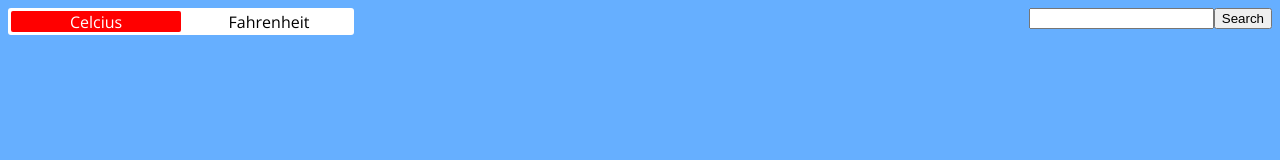
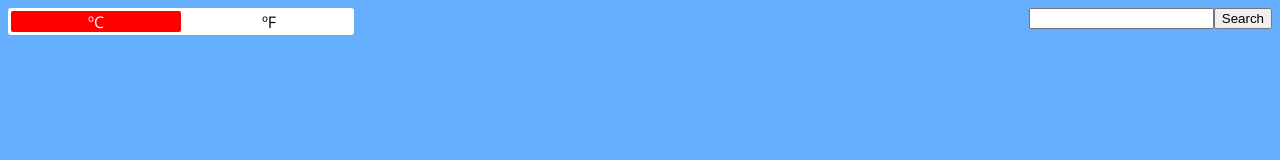
Before and after one commit to holmeskone/weatherApp, a website built with webpack: page src/template.html in a window 1280 px wide. Built offline with nearby package versions, Linux system fonts and the light colour scheme.

Commit message:
Convert from Celcius and Fahrenheit to ºC and ºF

```diff
--- a/src/template.html
+++ b/src/template.html
@@ -23,8 +23,8 @@
           <label for="status">
             <div
               class="status-switch"
-              data-unchecked="Celcius"
-              data-checked="Fahrenheit"
+              data-unchecked="ºC"
+              data-checked="ºF"
             ></div>
           </label>
         </div>
```
